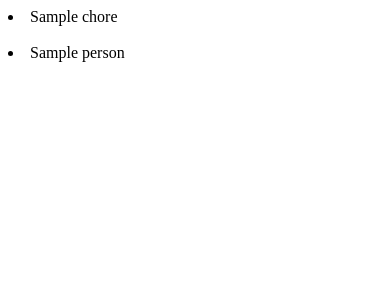
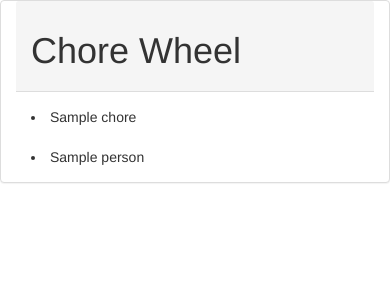
Before and after one commit to CirrusMio/ShoreWheel, a Python web app: template templates/template.html in a window 390 px wide. Shown: the top 300 px of the page. Run offline with Jinja, Linux system fonts and the light colour scheme; the template is opened without the code that fills it: most values are stand-ins (such as "Sample title", 1, 10 or a date in 2020); some libraries are stand-ins or nearby versions.

Commit message:
Moving things around and just getting started

```diff
--- a/templates/template.html
+++ b/templates/template.html
@@ -1,4 +1,11 @@
-<title> Shore Wheel </title>
+<title> Chore Wheel </title>
+	<link rel="stylesheet" type="text/css" href="bootstrap/css/bootstrap.min.css"></link>
+	  <head>
+    <div class="panel panel-default col-md-8 col-md-offset-2">
+      <div class="panel-heading"><h1>Chore Wheel</h1></div>
+      <div class="panel-body">
+        <title> Chore Wheel </title>
+        <body ng-controller="choreWheelCtrl">
         	{% for chore in chores %}
         		<li>{{chore}}</li>
         	{% endfor %}
@@ -6,3 +13,14 @@
         	{% for person in people %}
         		<li>{{person}}</li>
         	{% endfor %}
+<!--           <table class="table table-bordered table-striped">
+            <tr>
+            </tr>
+            <tr ng-repeat="pair in wheel.pairs">
+            </tr>
+          </table> -->
+        </body>
+      </div>
+    </div>
+  </head>
+</html>
```
Also changed, not shown: index.html (+10 -0 lines). Lines whose indentation alone changed are shown as unchanged.
